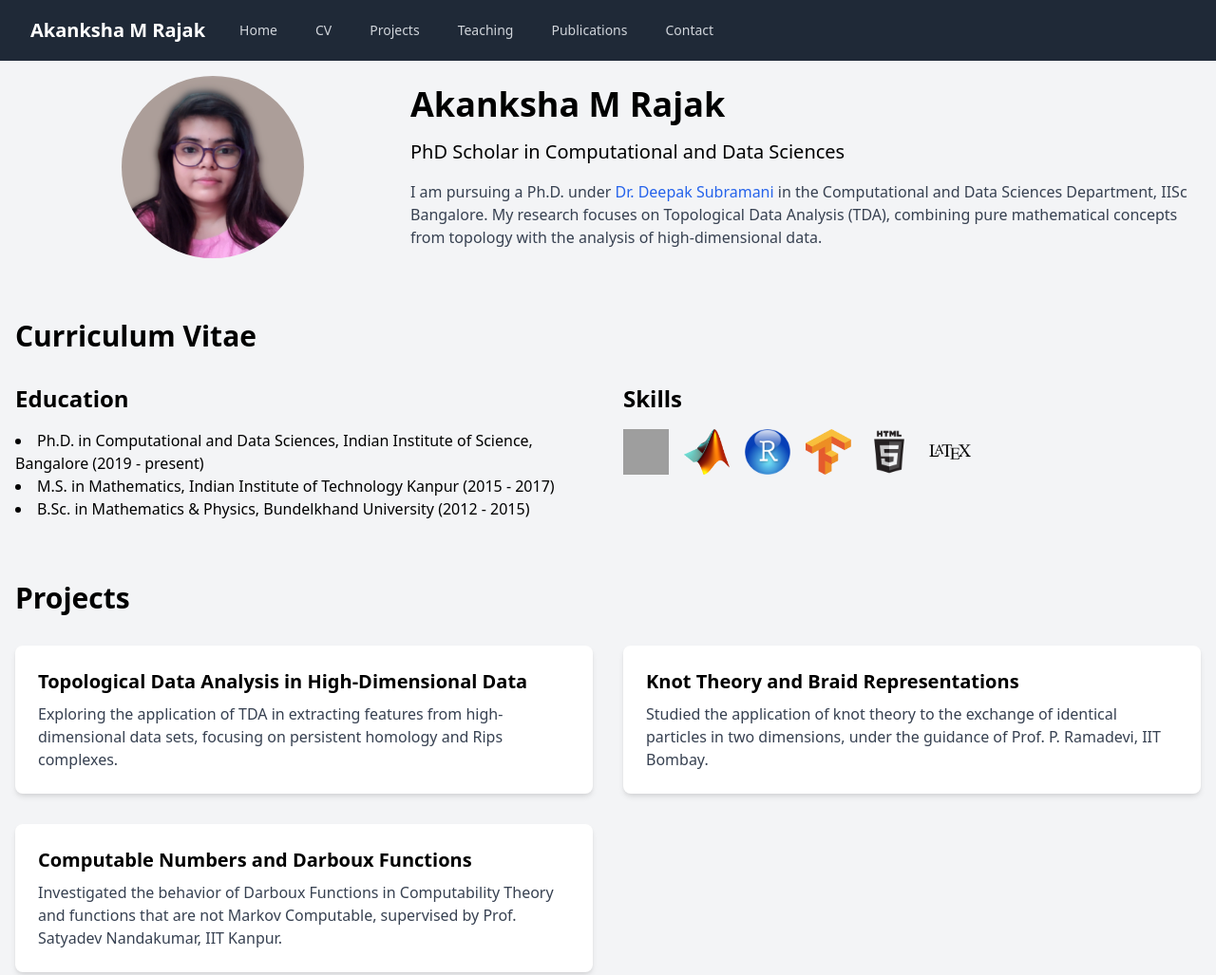
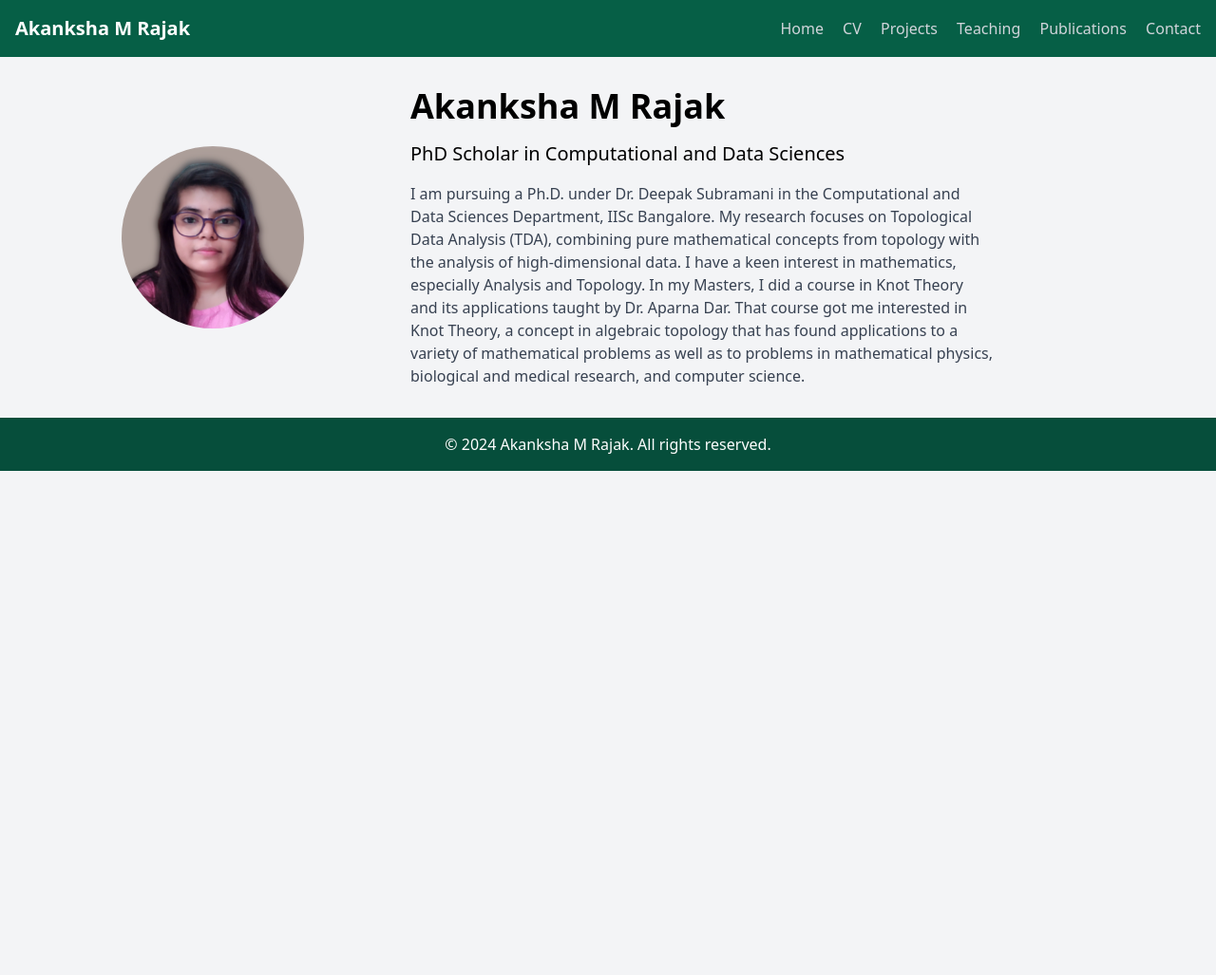
Before and after one commit to amrajak/webpage, a plain HTML site: page index.html in a window 1280 px wide. Shown: the top 1027 px of the page at 95% size. After the commit the page ends 800 px from the top, so only its background shows below. Drawn offline with nearby package versions, Linux system fonts and the light colour scheme; grey boxes are pictures that could not be loaded.

Commit message:
Add files via upload

```diff
--- a/index.html
+++ b/index.html
@@ -1,3 +1,4 @@
+<!-- index.html -->
 <!DOCTYPE html>
 <html lang="en">
 <head>
@@ -5,33 +6,23 @@
     <meta name="viewport" content="width=device-width, initial-scale=1.0">
     <title>Akanksha M Rajak - PhD Scholar</title>
     <link href="https://cdnjs.cloudflare.com/ajax/libs/tailwindcss/2.2.19/tailwind.min.css" rel="stylesheet">
-    <script src="https://cdnjs.cloudflare.com/ajax/libs/alpinejs/2.3.0/alpine.js" defer></script>
 </head>
 <body class="bg-gray-100 font-sans leading-normal tracking-normal">
-    <nav x-data="{ open: false }" class="bg-gray-800 fixed w-full z-10 top-0">
-        <div class="max-w-7xl mx-auto px-2 sm:px-6 lg:px-8">
-            <div class="relative flex items-center justify-between h-16">
-                <div class="flex-1 flex items-center justify-center sm:items-stretch sm:justify-start">
-                    <div class="flex-shrink-0 flex items-center">
-                        <span class="text-white text-xl font-bold">Akanksha M Rajak</span>
-                    </div>
-                    <div class="hidden sm:block sm:ml-6">
-                        <div class="flex space-x-4">
-                            <a href="#home" class="text-gray-300 hover:bg-gray-700 hover:text-white px-3 py-2 rounded-md text-sm font-medium">Home</a>
-                            <a href="#cv" class="text-gray-300 hover:bg-gray-700 hover:text-white px-3 py-2 rounded-md text-sm font-medium">CV</a>
-                            <a href="#projects" class="text-gray-300 hover:bg-gray-700 hover:text-white px-3 py-2 rounded-md text-sm font-medium">Projects</a>
-                            <a href="#teaching" class="text-gray-300 hover:bg-gray-700 hover:text-white px-3 py-2 rounded-md text-sm font-medium">Teaching</a>
-                            <a href="#publications" class="text-gray-300 hover:bg-gray-700 hover:text-white px-3 py-2 rounded-md text-sm font-medium">Publications</a>
-                            <a href="#contact" class="text-gray-300 hover:bg-gray-700 hover:text-white px-3 py-2 rounded-md text-sm font-medium">Contact</a>
-                        </div>
-                    </div>
-                </div>
+    <nav class="bg-green-800 p-4">
+        <div class="container mx-auto flex justify-between items-center">
+            <a href="index.html" class="text-white text-xl font-bold">Akanksha M Rajak</a>
+            <div class="space-x-4">
+                <a href="index.html" class="text-gray-300 hover:text-white">Home</a>
+                <a href="pages/cv.html" class="text-gray-300 hover:text-white">CV</a>
+                <a href="pages/projects.html" class="text-gray-300 hover:text-white">Projects</a>
+                <a href="pages/teaching.html" class="text-gray-300 hover:text-white">Teaching</a>
+                <a href="pages/publications.html" class="text-gray-300 hover:text-white">Publications</a>
+                <a href="pages/contact.html" class="text-gray-300 hover:text-white">Contact</a>
             </div>
         </div>
     </nav>
 
-    <div class="container mx-auto mt-20 px-4">
-        <section id="home" class="my-16">
+    <div class="container mx-auto mt-8 px-4">
         <div class="flex flex-col md:flex-row items-center">
             <div class="md:w-1/3">
                 <img src="https://raw.githubusercontent.com/amrajak/webpage/main/image/akanksha_rajak.png" alt="Akanksha M Rajak" class="rounded-full w-48 h-48 object-cover mx-auto">
@@ -39,85 +30,26 @@
             <div class="md:w-2/3 mt-8 md:mt-0">
                 <h1 class="text-4xl font-bold mb-4">Akanksha M Rajak</h1>
                 <p class="text-xl mb-4">PhD Scholar in Computational and Data Sciences</p>
-                    <p class="text-gray-700">
-                        I am pursuing a Ph.D. under <a href="http://cds.iisc.ac.in/faculty/deepakns/" target="_blank" class="text-blue-600 hover:text-blue-800">Dr. Deepak Subramani</a> in the Computational and Data Sciences Department, IISc Bangalore. My research focuses on Topological Data Analysis (TDA), combining pure mathematical concepts from topology with the analysis of high-dimensional data.
-                    </p>
-                </div>
-            </div>
-        </section>
-
-        <section id="cv" class="my-16">
-            <h2 class="text-3xl font-bold mb-8">Curriculum Vitae</h2>
-            <div class="grid grid-cols-1 md:grid-cols-2 gap-8">
-                <div>
-                    <h3 class="text-2xl font-semibold mb-4">Education</h3>
-                    <ul class="list-disc list-inside">
-                        <li>Ph.D. in Computational and Data Sciences, Indian Institute of Science, Bangalore (2019 - present)</li>
-                        <li>M.S. in Mathematics, Indian Institute of Technology Kanpur (2015 - 2017)</li>
-                        <li>B.Sc. in Mathematics & Physics, Bundelkhand University (2012 - 2015)</li>
-                    </ul>
-                </div>
-                <div>
-                    <h3 class="text-2xl font-semibold mb-4">Skills</h3>
-                    <div class="flex flex-wrap gap-4">
-                        <img src="https://raw.githubusercontent.com/amrajak/webpage/main/image/py.png" alt="Python" class="w-12 h-12">
-                        <img src="https://raw.githubusercontent.com/amrajak/webpage/main/image/mat.png" alt="MATLAB" class="w-12 h-12">
-                        <img src="https://raw.githubusercontent.com/amrajak/webpage/main/image/r.png" alt="R" class="w-12 h-12">
-                        <img src="https://raw.githubusercontent.com/amrajak/webpage/main/image/tf.png" alt="TensorFlow" class="w-12 h-12">
-                        <img src="https://raw.githubusercontent.com/amrajak/webpage/main/image/html.png" alt="HTML" class="w-12 h-12">
-                        <img src="https://raw.githubusercontent.com/amrajak/webpage/main/image/latex.png" alt="LaTeX" class="w-12 h-12">
+                <div id="aboutMeContent" class="text-gray-700"></div>
+                    <!-- Content will be loaded here -->
                 </div>
             </div>
         </div>
-        </section>
-
-        <section id="projects" class="my-16">
-            <h2 class="text-3xl font-bold mb-8">Projects</h2>
-            <div class="grid grid-cols-1 md:grid-cols-2 gap-8">
-                <div class="bg-white rounded-lg shadow-md p-6">
-                    <h3 class="text-xl font-semibold mb-2">Topological Data Analysis in High-Dimensional Data</h3>
-                    <p class="text-gray-700">Exploring the application of TDA in extracting features from high-dimensional data sets, focusing on persistent homology and Rips complexes.</p>
-                </div>
-                <div class="bg-white rounded-lg shadow-md p-6">
-                    <h3 class="text-xl font-semibold mb-2">Knot Theory and Braid Representations</h3>
-                    <p class="text-gray-700">Studied the application of knot theory to the exchange of identical particles in two dimensions, under the guidance of Prof. P. Ramadevi, IIT Bombay.</p>
-                </div>
-                <div class="bg-white rounded-lg shadow-md p-6">
-                    <h3 class="text-xl font-semibold mb-2">Computable Numbers and Darboux Functions</h3>
-                    <p class="text-gray-700">Investigated the behavior of Darboux Functions in Computability Theory and functions that are not Markov Computable, supervised by Prof. Satyadev Nandakumar, IIT Kanpur.</p>
-                </div>
-            </div>
-        </section>
-
-        <section id="teaching" class="my-16">
-            <h2 class="text-3xl font-bold mb-8">Teaching Experience</h2>
-            <div class="bg-white rounded-lg shadow-md p-6">
-                <h3 class="text-xl font-semibold mb-2">Guest Lecturer (2018)</h3>
-                <p class="text-gray-700">Taught engineering mathematics to 2nd-year students at Bundelkhand Institute of Engineering and Technology, Jhansi.</p>
-            </div>
-        </section>
-
-        <section id="publications" class="my-16">
-            <h2 class="text-3xl font-bold mb-8">Publications</h2>
-            <p class="text-gray-700">Publications will be listed here as they become available.</p>
-        </section>
-
-        <section id="contact" class="my-16">
-            <h2 class="text-3xl font-bold mb-8">Contact</h2>
-            <div class="bg-white rounded-lg shadow-md p-6">
-                <p class="mb-2"><strong>Email:</strong> akankshamr@iisc.ac.in</p>
-                <p class="mb-2"><strong>Work Address:</strong> <a href="http://questlab.cds.iisc.ac.in/" target="_blank" class="text-blue-600 hover:text-blue-800">QUEST Lab</a>, CDS Department, IISc Bangalore</p>
-                <p class="mb-2"><strong>Online Presence:</strong></p>
-                <div class="flex space-x-4">
-                    <a href="https://www.linkedin.com/in/akanksha-rajak" target="_blank"><img src="https://raw.githubusercontent.com/amrajak/webpage/main/image/in.png" alt="LinkedIn" class="w-6 h-6"></a>
-                    <a href="https://github.com/amrajak" target="_blank"><img src="https://raw.githubusercontent.com/amrajak/webpage/main/image/git.png" alt="GitHub" class="w-6 h-6"></a>
-                </div>
-            </div>
-        </section>
     </div>
 
-    <footer class="bg-gray-800 text-white text-center py-4">
+    <footer class="bg-green-900 text-white text-center py-4 mt-8">
         <p>&copy; 2024 Akanksha M Rajak. All rights reserved.</p>
     </footer>
+    <script>
+        fetch("https://raw.githubusercontent.com/amrajak/webpage/main/text/about_me.txt")
+            .then(response => response.text())
+            .then(text => {
+                document.getElementById('aboutMeContent').innerText = text;
+            })
+            .catch(error => {
+                console.error('Error loading about me content:', error);
+                document.getElementById('aboutMeContent').innerText = 'Error loading content. Please try again later.';
+            });
+    </script>
 </body>
 </html>
```
Lines whose indentation alone changed are shown as unchanged.
